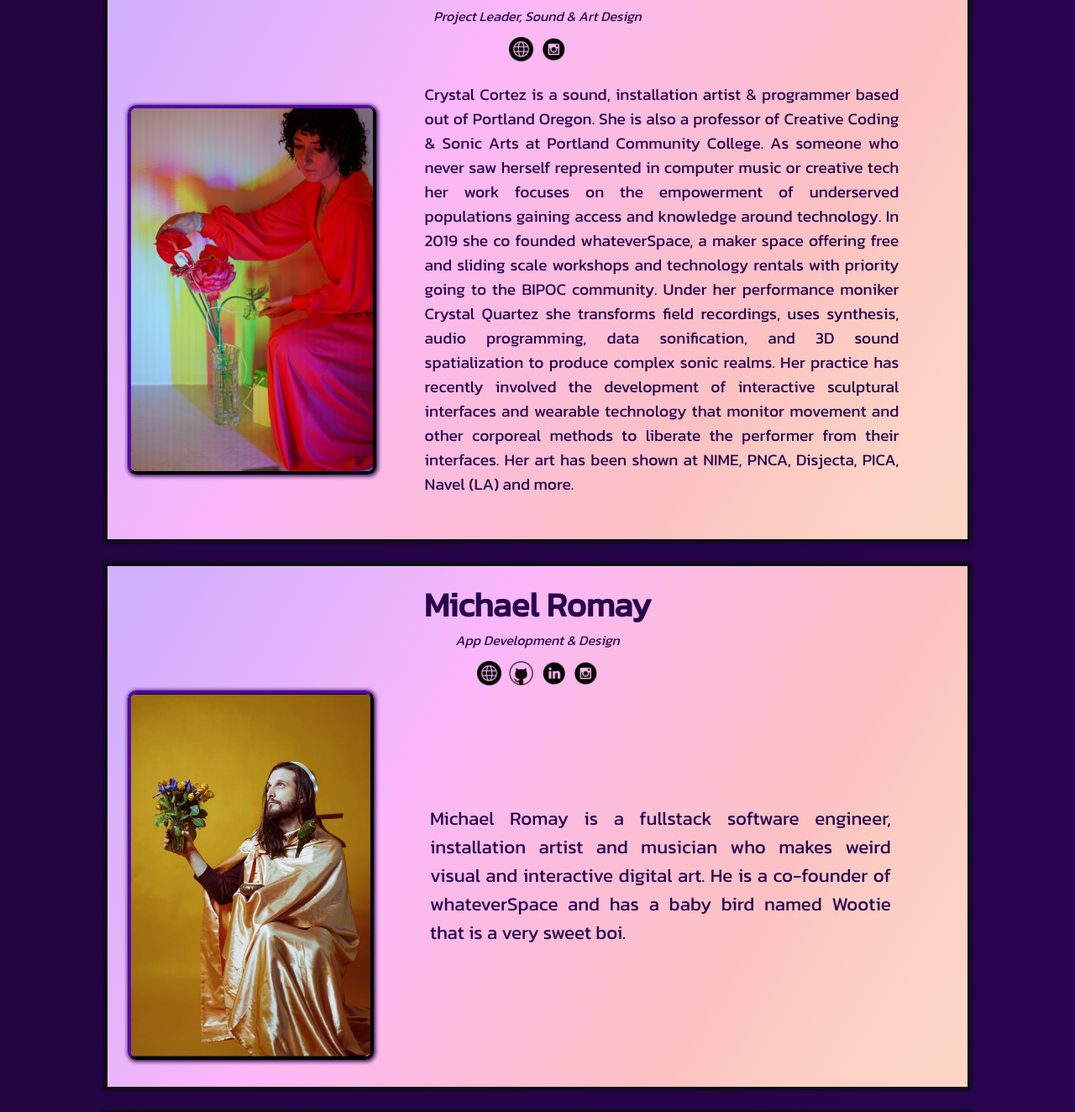
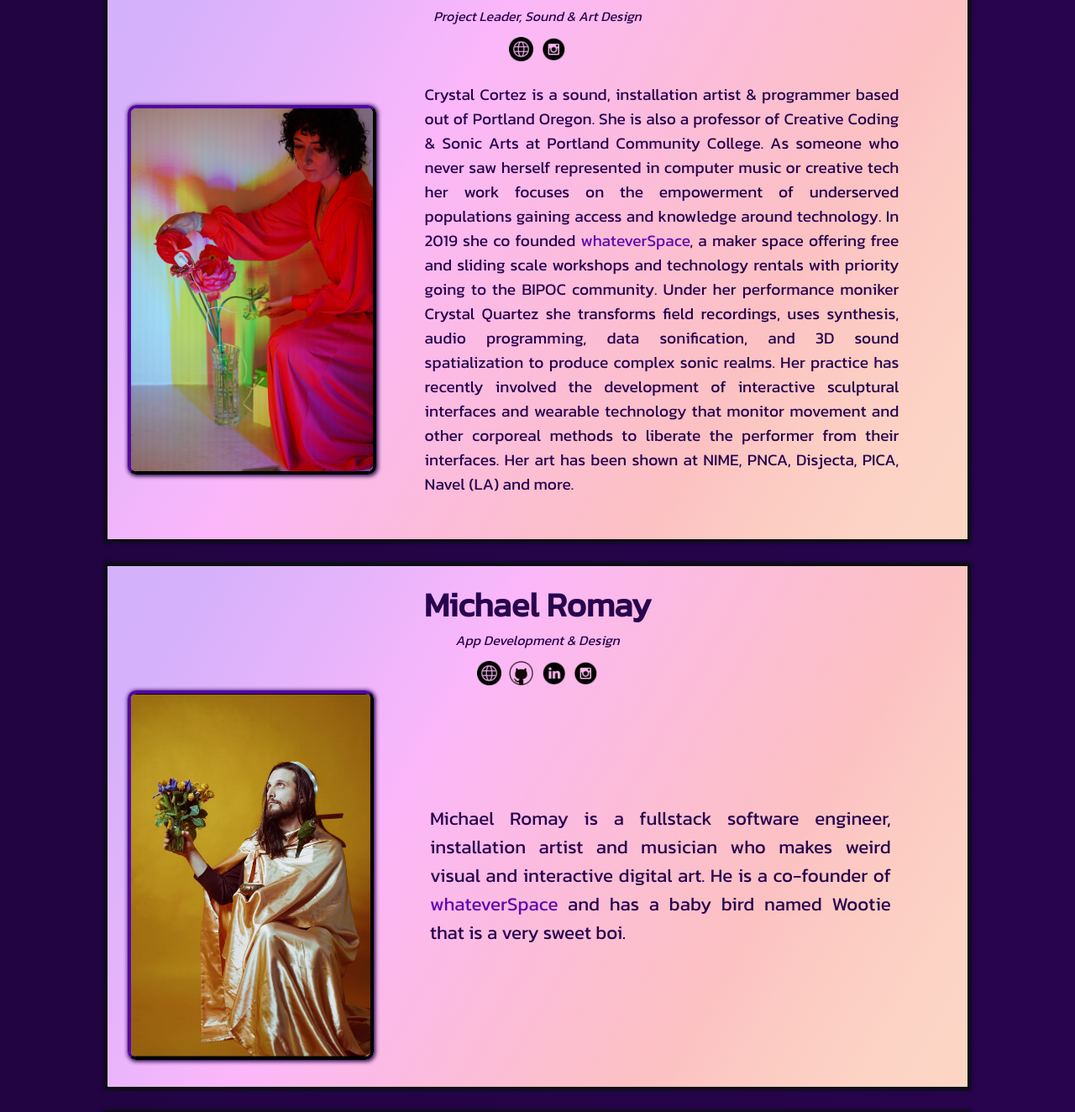
Before and after one commit to mikeymasonic/sonicBlooming, a React app: page /about in a window 1280 px wide. Shown: the part 967-2291 px from the top of the page at 84% size. Built offline with nearby package versions, Linux system fonts and the light colour scheme; no server answers.

Commit message:
added whateverSpace links to crystal and mikey bio

```diff
--- a/src/components/About/About.jsx
+++ b/src/components/About/About.jsx
@@ -72,7 +72,13 @@ const About = () => {
 
         <section className={styles.aboutContainer}>
           <img src={aboutCrystal.photoURL} alt="Crystal Profile Picture" className={styles.devPhotos} />
-          <p className={styles.crystalBio}>{aboutCrystal.bio}</p>
+          <p className={styles.crystalBio}>
+            {aboutCrystal.bioPartOne}
+            <a href={aboutCrystal.whateverSpaceURL} target="_blank" rel="noopener noreferrer">
+              {aboutCrystal.bioWhatever}
+            </a>
+            {aboutCrystal.bioPartTwo}
+          </p>
         </section>
       </section>
 
@@ -100,7 +106,13 @@ const About = () => {
 
         <section className={styles.aboutContainer}>
           <img src={aboutMikey.photoURL} alt="Mikey Profile Picture" className={styles.devPhotos} />
-          <p className={styles.devBio}>{aboutMikey.bio}</p>
+          <p className={styles.devBio}>
+            {aboutMikey.bioPartOne}
+            <a href={aboutMikey.whateverSpaceURL} target="_blank" rel="noopener noreferrer">
+              {aboutMikey.bioWhatever}
+            </a>
+            {aboutMikey.bioPartTwo}
+          </p>
         </section>
       </section>
 
--- a/src/utils/data.js
+++ b/src/utils/data.js
@@ -106,8 +106,11 @@ export const aboutCrystal = {
   photoURL: '../images/about/aboutCrystal.jpg',
   portfolioURL: 'https://www.crystalcortez.com/',
   instagramURL: 'https://www.instagram.com/crystalquartez/',
+  whateverSpaceURL: 'http://whateverspace.org',
   role: 'Project Leader, Sound & Art Design',
-  bio: 'Crystal Cortez is a sound, installation artist & programmer based out of Portland Oregon. She is also a professor of Creative Coding & Sonic Arts at Portland Community College. As someone who never saw herself represented in computer music or creative tech her work focuses on the empowerment of underserved populations gaining access and knowledge around technology. In 2019 she co founded whateverSpace, a maker space offering free and sliding scale workshops and technology rentals with priority going to the BIPOC community. Under her performance moniker Crystal Quartez she transforms field recordings, uses synthesis, audio programming, data sonification, and 3D sound spatialization to produce complex sonic realms. Her practice has recently involved the development of interactive sculptural interfaces and wearable technology that monitor movement and other corporeal methods to liberate the performer from their interfaces. Her art has been shown at NIME, PNCA, Disjecta, PICA, Navel (LA) and more.'
+  bioPartOne: 'Crystal Cortez is a sound, installation artist & programmer based out of Portland Oregon. She is also a professor of Creative Coding & Sonic Arts at Portland Community College. As someone who never saw herself represented in computer music or creative tech her work focuses on the empowerment of underserved populations gaining access and knowledge around technology. In 2019 she co founded ',
+  bioWhatever: 'whateverSpace',
+  bioPartTwo: ', a maker space offering free and sliding scale workshops and technology rentals with priority going to the BIPOC community. Under her performance moniker Crystal Quartez she transforms field recordings, uses synthesis, audio programming, data sonification, and 3D sound spatialization to produce complex sonic realms. Her practice has recently involved the development of interactive sculptural interfaces and wearable technology that monitor movement and other corporeal methods to liberate the performer from their interfaces. Her art has been shown at NIME, PNCA, Disjecta, PICA, Navel (LA) and more.'
 };
 
 export const aboutMikey = {
@@ -117,8 +120,11 @@ export const aboutMikey = {
   gitHubURL:'https://github.com/mikeymasonic',
   linkedInURL: 'https://www.linkedin.com/in/michaelromay/',
   instagramURL: 'https://www.instagram.com/mikeymasonic/',
+  whateverSpaceURL: 'http://whateverspace.org',
   role: 'App Development & Design',
-  bio: 'Michael Romay is a fullstack software engineer, installation artist and musician who makes weird visual and interactive digital art.  He is a co-founder of whateverSpace and has a baby bird named Wootie that is a very sweet boi.'
+  bioPartOne: 'Michael Romay is a fullstack software engineer, installation artist and musician who makes weird visual and interactive digital art.  He is a co-founder of ',
+  bioWhatever: 'whateverSpace',
+  bioPartTwo: ' and has a baby bird named Wootie that is a very sweet boi.'
 };
 
 export const aboutJena = {
```
